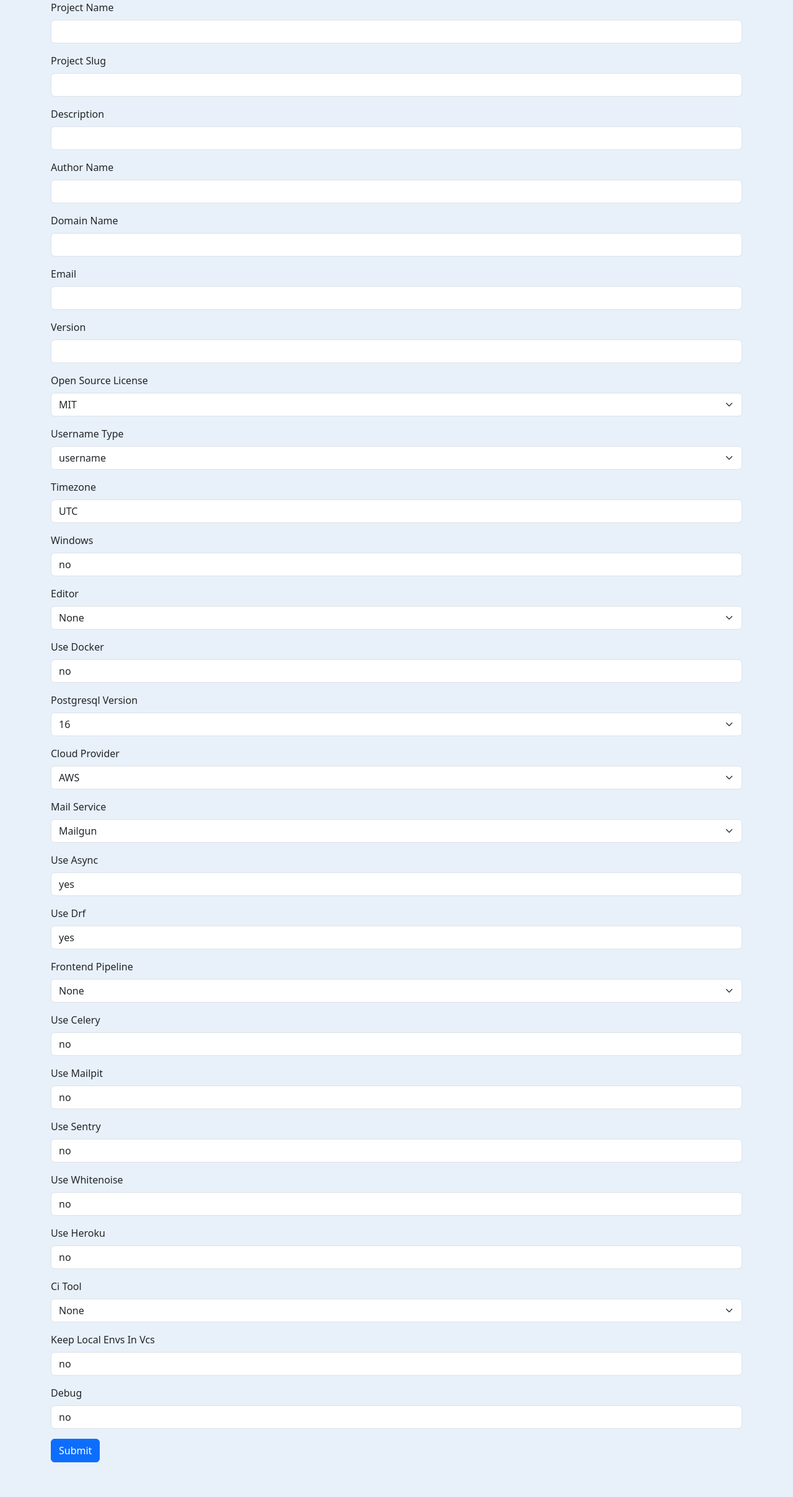
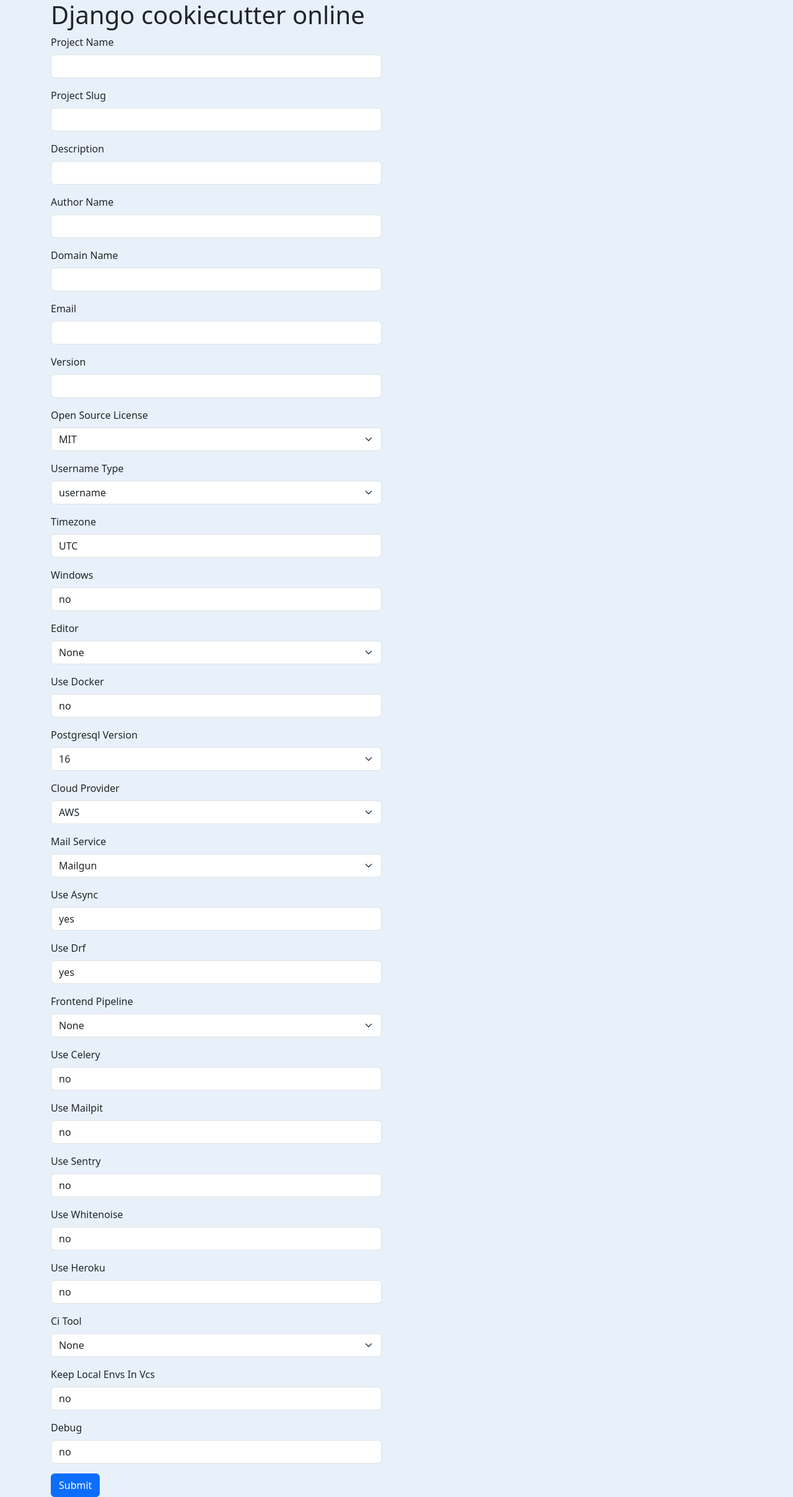
Before and after one commit to srccast/django-cookiecutter, a Flask app: page / in a window 1280 px wide. Shown: the whole page at 62% size. Before the commit the page ends 2360 px from the top, so only its background shows below. Run offline with Flask 3, Linux system fonts and the light colour scheme; some libraries are stand-ins or nearby versions.

Commit message:
Format index.html

```diff
--- a/templates/index.html
+++ b/templates/index.html
@@ -14,23 +14,20 @@
     {{ bootstrap.load_css() }}
 
     <style>
-    body { background: #e8f1f9; }
+        body {
+            background: #e8f1f9;
+        }
     </style>
 </head>
 <body>
-  <!-- this is a base template using Bootstrap-Flask
-       https://bootstrap-flask.readthedocs.io/ -->
-
 {% block content %}
     <div class="container">
-  <div class="row">
+        <div class="row w-50">
+            <h1>Django cookiecutter online</h1>
             {{ render_form(form) }}
         </div>
     </div>
 {% endblock %}
-
-
-<!-- you can delete the next line if you're not using any Bootstrap JS -->
 {{ bootstrap.load_js() }}
 </body>
 </html>
```
Lines whose indentation alone changed are shown as unchanged.
